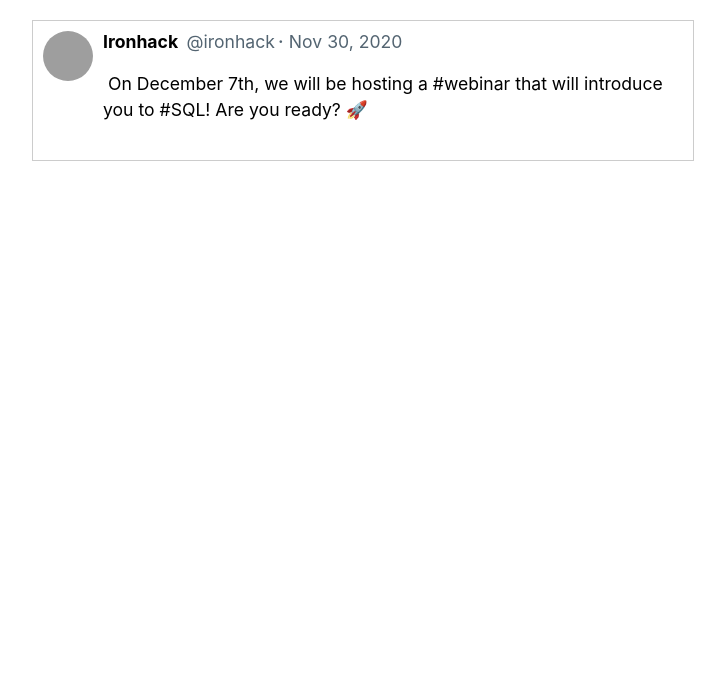
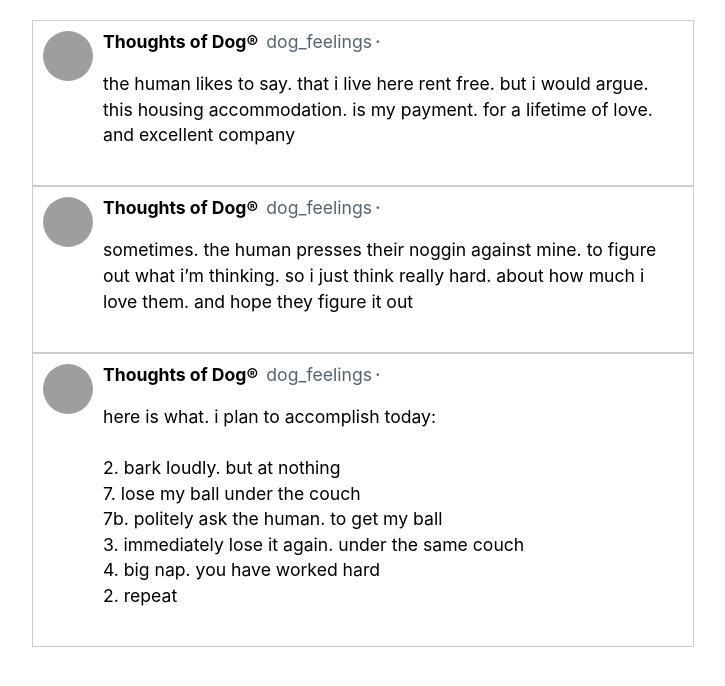
Before and after one commit to superpensando/lab-vue-tweets, a Vue app: page / in a window 1280 px wide. Shown: the top 686 px of the page, without its empty margins (277-1002 px from the left). Built offline with nearby package versions, Linux system fonts and the light colour scheme; grey boxes are pictures that could not be loaded.

Commit message:
Iteration 2 | Pass the Tweet as a Prop

```diff
--- a/src/App.vue
+++ b/src/App.vue
@@ -1,6 +1,7 @@
 <template>
   <div class="app">
-    <TweetC />
+    <TweetC v-for="tweet in tweets"  :tweet="tweet"
+    :key="tweet.id" />
   </div>
 </template>
 
--- a/src/components/TweetC.vue
+++ b/src/components/TweetC.vue
@@ -1,24 +1,23 @@
 <template>
   <div className="tweet">
     <img
-      src="https://i.imgur.com/9yw1Fyw.jpg"
       className="profile"
       alt="profile"
+      :src="tweet.user.image"
     />
 
     <div className="body">
       <div className="top">
         <span className="user">
-          <span className="name">Ironhack</span>
-          <span className="handle">@ironhack</span>
+          <span className="name">{{ tweet.user.name }}</span>
+          <span className="handle">{{ tweet.user.handle}}</span>
         </span>
 
-        <span className="timestamp">Nov 30, 2020</span>
+        <span className="timestamp">{{ tweet.timeStamp }}</span>
       </div>
 
       <p className="message">
-        On December 7th, we will be hosting a #webinar that will introduce you
-        to #SQL! Are you ready? 🚀
+        {{ tweet.message }}
       </p>
 
       <div className="actions">
@@ -37,6 +36,9 @@
 <script>
 export default {
     name: 'TweetC',
+    props: {
+        tweet:Object
+    },
 }
 </script>
 
```
